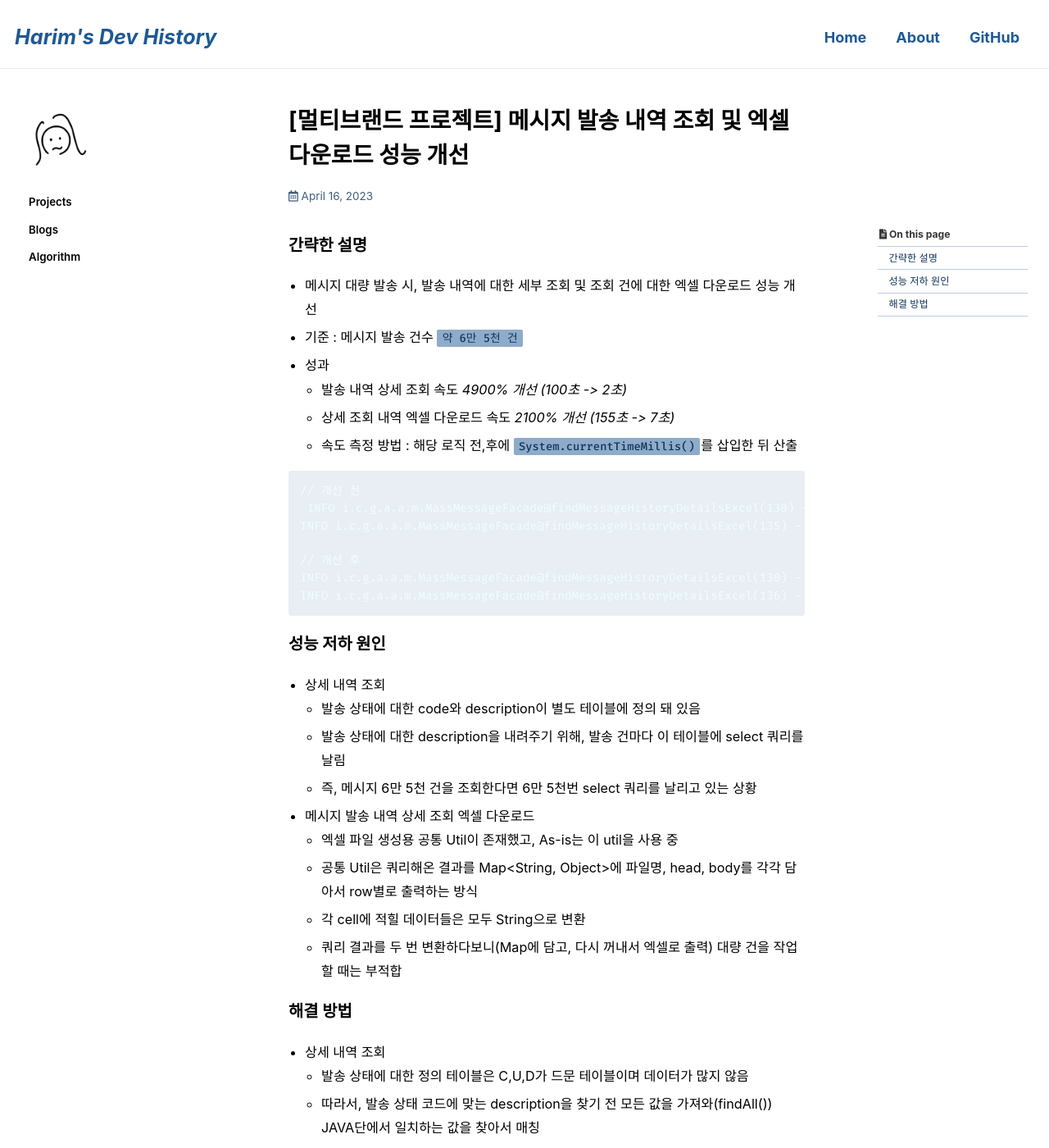
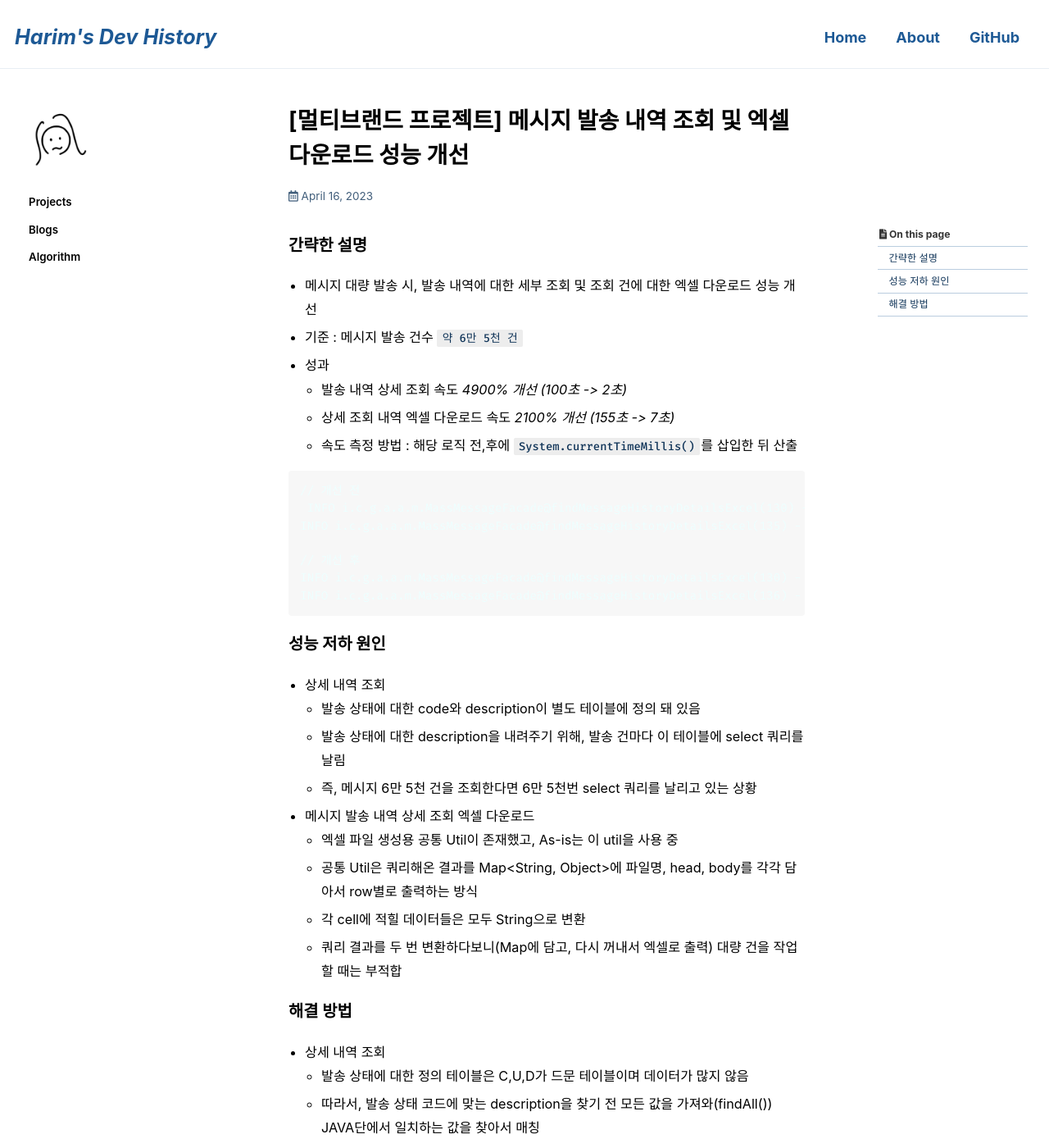
Before and after one commit to Harim2da/Harim2da.github.io, a Jekyll site: the page built from _posts/2023-03-14-message.md, in a window 1280 px wide and 1400 px high. Shown: the whole window at 82% size. Built offline with Jekyll 4.4.1, drawn with Linux system fonts in a browser that asks for light colours; cached includes are drawn as plain includes; some web fonts are replaced; comment, search, counter and statistics services are not loaded.

Commit message:
code block color edit

```diff
--- a/_sass/minimal-mistakes/skins/_aqua.scss
+++ b/_sass/minimal-mistakes/skins/_aqua.scss
@@ -11,8 +11,8 @@ $lighter-gray               : mix(#fff, $gray, 90%) !default;
 
 $body-color                 : #fff !default;
 $background-color           : #ffffff !default;
-$code-background-color      : $lighter-gray !default;
-$code-background-color-dark : $light-gray !default;
+$code-background-color      : rgba(240, 240, 240, 0.5) !default;
+$code-background-color-dark : rgba(185, 185, 185, 0.25) !default;
 $text-color                 : $dark-gray !default;
 $border-color               : $lighter-gray !default;
 
```
